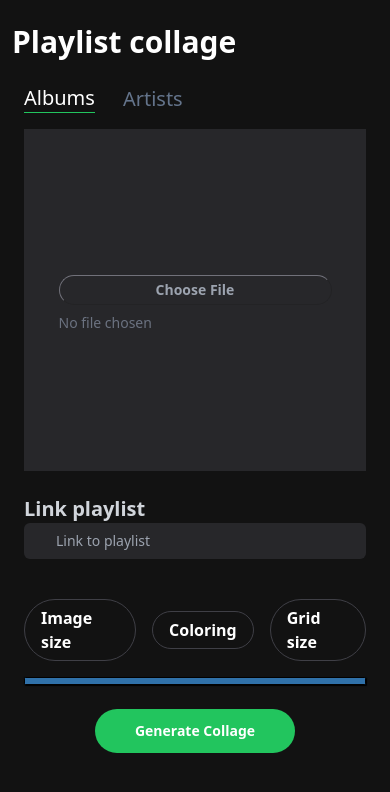
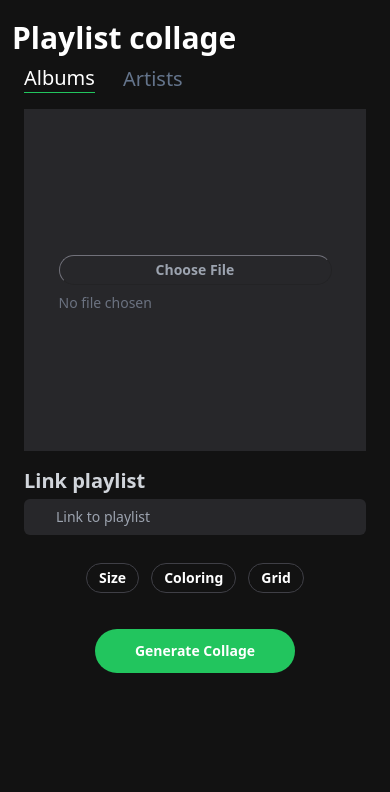
Before and after one commit to IlyaSmagin/playlist-collage, a Next.js app: page / in a window 390 px wide. Shown: the top 792 px of the page. Built offline with nearby package versions, Linux system fonts and the light colour scheme; no server answers.

Commit message:
Chrome range fix + smaller paddings

```diff
--- a/pages/index.tsx
+++ b/pages/index.tsx
@@ -49,8 +49,8 @@ export default function Home() {
         <link rel="icon" href="/favicon.ico" />
       </Head>
 
-      <header className="mx-3 mt-6 text-white">
-        <h1 className="my-6 text-3xl font-bold">Playlist collage</h1>
+      <header className="mx-3 mt-5 text-white">
+        <h1 className="my-2 text-3xl font-bold">Playlist collage</h1>
         <nav className="gap-7 flex flex-row mx-3 text-xl">
           <button className="border-b border-green-500 appearance-none">
             Albums
@@ -62,7 +62,7 @@ export default function Home() {
       </header>
 
       <main className="flex flex-col items-center justify-center mx-6 mt-4">
-        <div className="relative md:w-1/3 aspect-square md:flex-row bg-zinc-800 flex flex-col items-center justify-center w-full">
+        <div className="relative sm:w-2/3 md:w-1/3 aspect-square md:flex-row bg-zinc-800 flex flex-col items-center justify-center w-full">
           <div className="aspect-square collage-wrapper flex items-center justify-center w-full mt-12 mb-12 absolute pointer-events-none">
             {data && startGeneration ? (
               <ReactImageMosaic
@@ -98,10 +98,10 @@ export default function Home() {
             />
           </label>
         </div>
-        <div className="text-while w-full mx-6 my-6">
+        <div className="text-while w-full mx-6 my-4">
           <label
             htmlFor="playlistInput"
-            className="md:w-2/3 w-10/12 mb-4 text-xl font-bold text-gray-300"
+            className="md:w-2/3 w-10/12 text-xl font-bold text-gray-300"
           >
             Link playlist
           </label>
@@ -110,12 +110,12 @@ export default function Home() {
             onChange={(e) =>
               setPlaylistLink(e.target.value.replace(playlistREGEX, ""))
             }
-            className="focus:placeholder:text-green-400 placeholder:text-gray-400 focus:border-green-400 bg-none focus:outline-none focus:caret-green-500 dark:highlight-white/5 w-full px-8 py-2 text-sm text-green-400 bg-zinc-800 rounded-md appearance-none"
+            className="focus:placeholder:text-green-400 mt-1 placeholder:text-gray-400 focus:border-green-400 bg-none focus:outline-none focus:caret-green-500 dark:highlight-white/5 w-full px-8 py-2 text-sm text-green-400 bg-zinc-800 rounded-md appearance-none"
             placeholder="Link to playlist"
           />
         </div>
         <form className="flex flex-col items-center justify-center mx-6 text-white w-full">
-          <div className="flex flex-row items-center justify-center gap-4  my-4">
+          <div className="flex flex-row items-center justify-center gap-3 my-3 text-sm md:text-base">
             <input
               type="radio"
               name="collageOptions"
@@ -124,9 +124,10 @@ export default function Home() {
             />
             <label
               htmlFor="size"
-              className="px-4 py-1.5 font-bold border-[1px] border-zinc-700 rounded-full appearance-none"
+              className="px-3 py-1 font-semibold border-[1px] border-zinc-700 rounded-full appearance-none"
             >
-              Image size
+              <span className="hidden sm:block">Image size</span>{" "}
+              <span className="sm:hidden">Size</span>
             </label>
             <input
               type="radio"
@@ -136,7 +137,7 @@ export default function Home() {
             />
             <label
               htmlFor="color"
-              className="px-4 py-1.5 font-bold border-[1px] border-zinc-700 rounded-full appearance-none"
+              className="px-3 py-1 font-semibold border-[1px] border-zinc-700 rounded-full appearance-none"
             >
               Coloring
             </label>
@@ -148,9 +149,10 @@ export default function Home() {
             />
             <label
               htmlFor="grid"
-              className="px-4 py-1.5 font-bold border-[1px] border-zinc-700 rounded-full appearance-none"
+              className="px-3 py-1 font-semibold border-[1px] border-zinc-700 rounded-full appearance-none"
             >
-              Grid size
+              <span className="hidden sm:block">Grid size</span>{" "}
+              <span className="sm:hidden">Grid</span>
             </label>
           </div>
           <input
@@ -164,7 +166,7 @@ export default function Home() {
           />
         </form>
         <button
-          className=" bg-green-500 text-white font-bold rounded-full px-10 py-3 text-sm my-6"
+          className=" bg-green-500 text-white font-bold rounded-full px-10 py-3 text-sm my-6 active:scale-95 transition-transform"
           onClick={() => setStartGeneration((prev) => !prev)}
         >
           Generate Collage
--- a/styles/globals.css
+++ b/styles/globals.css
@@ -14,36 +14,31 @@ input[type="range"]::-webkit-slider-thumb {
   cursor: pointer;
   margin-top: -14px; /* You need to specify a margin in Chrome, but in Firefox and IE it is automatic */
 }
-
 /* All the same stuff for Firefox */
 input[type="range"]::-moz-range-thumb {
   border: 0px solid #000000;
   background: #ffffff;
   cursor: pointer;
 }
-
 /* All the same stuff for IE */
 input[type="range"]::-ms-thumb {
   border: 0px solid #000000;
   background: #ffffff;
   cursor: pointer;
 }
+
 input[type="range"]::-webkit-slider-runnable-track {
-  width: 100%;
-  height: 8.4px;
   cursor: pointer;
-  box-shadow: 1px 1px 1px #000000, 0px 0px 1px #0d0d0d;
-  background: #3071a9;
-  border-radius: 1.3px;
-  border: 0.2px solid #010101;
+  background: #3f3f46;
+  border-radius: 6px;
+  border: 0px solid #010101;
 }
 
 input[type="range"]:focus::-webkit-slider-runnable-track {
-  background: #474747;
+  background: #3f3f46;
 }
 
 input[type="range"]::-moz-range-track {
-  width: 100%;
   cursor: pointer;
   background: #3f3f46;
   border: 0px solid #010101;
@@ -51,7 +46,6 @@ input[type="range"]::-moz-range-track {
 }
 
 input[type="range"]::-ms-track {
-  width: 100%;
   cursor: pointer;
   background: transparent;
   border-color: transparent;
@@ -67,7 +61,7 @@ input[type="range"]:focus::-ms-fill-lower {
   background: #3f3f46;
 }
 input[type="range"]::-ms-fill-upper {
-  background: #474747;
+  background: #3f3f46;
   border: 0px solid #010101;
   border-radius: 6px;
 }
```
